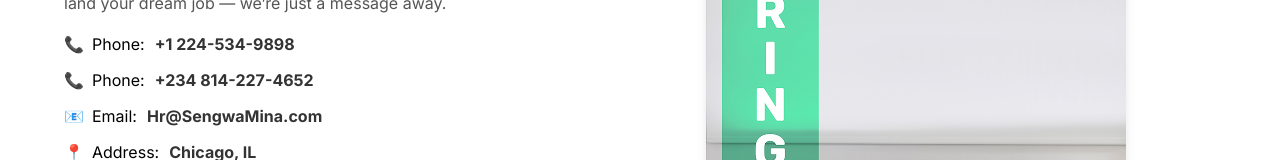
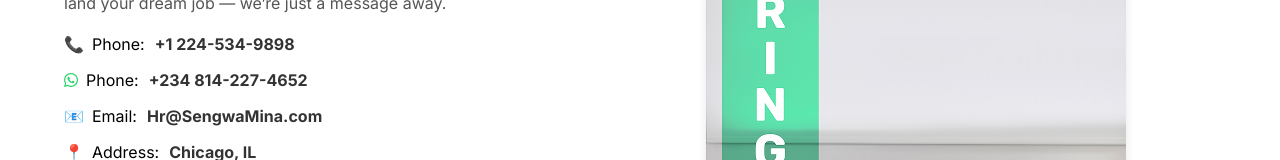
Before and after one commit to deji100/Sengwa_consulting, a Next.js app: page /contact-us in a window 1280 px wide. Shown: the part 329-489 px from the top of the page. Built offline with nearby package versions, Linux system fonts and the light colour scheme.

Commit message:
updated icon

```diff
--- a/package.json
+++ b/package.json
@@ -9,6 +9,8 @@
     "lint": "next lint"
   },
   "dependencies": {
+    "@fortawesome/free-brands-svg-icons": "^6.7.2",
+    "@fortawesome/react-fontawesome": "^0.2.2",
     "emailjs": "^4.0.3",
     "emailjs-com": "^3.2.0",
     "framer-motion": "^12.5.0",
--- a/src/app/components/contact.js
+++ b/src/app/components/contact.js
@@ -2,6 +2,8 @@ import Image from "next/image";
 import ContactImg from "/public/contact.webp"
 import ContactForm from "./contact-form";
 import { m } from "framer-motion";
+import { FontAwesomeIcon } from "@fortawesome/react-fontawesome";
+import { faWhatsapp } from "@fortawesome/free-brands-svg-icons";
 
 const Contact = () => {
     return (
@@ -20,7 +22,9 @@ const Contact = () => {
                             <span className="emoji">📞</span>Phone: <span className="contact-highlight" style={{ margin: "0 10px" }}>{"+1 224-534-9898"}</span>
                         </li>
                         <li>
-                            <span className="emoji">📞</span>Phone: <span className="contact-highlight" style={{ margin: "0 10px" }}>{"+234 814-227-4652"}</span>
+                            <span className="emoji" style={{display: "flex", alignItems: "center"}}>
+                                <FontAwesomeIcon icon={faWhatsapp} style={{ color: "#25D366" }} />
+                            </span>Phone: <span className="contact-highlight" style={{ margin: "0 10px" }}>{"+234 814-227-4652"}</span>
                         </li>
                         <li>
                             <span className="emoji">📧</span>
@@ -29,7 +33,7 @@ const Contact = () => {
                                 {"  Hr@SengwaMina.com"}</span>
                         </li>
                         <li>
-                            <span className="emoji">📍</span>Address: <span className="contact-highlight" style={{margin: "0 10px"}}>Chicago, IL</span>
+                            <span className="emoji">📍</span>Address: <span className="contact-highlight" style={{ margin: "0 10px" }}>Chicago, IL</span>
                         </li>
                     </ul>
                     <p className="contact-text">
```
Also changed, not shown: 1 other file (tests, documents, lock files or other folders).
